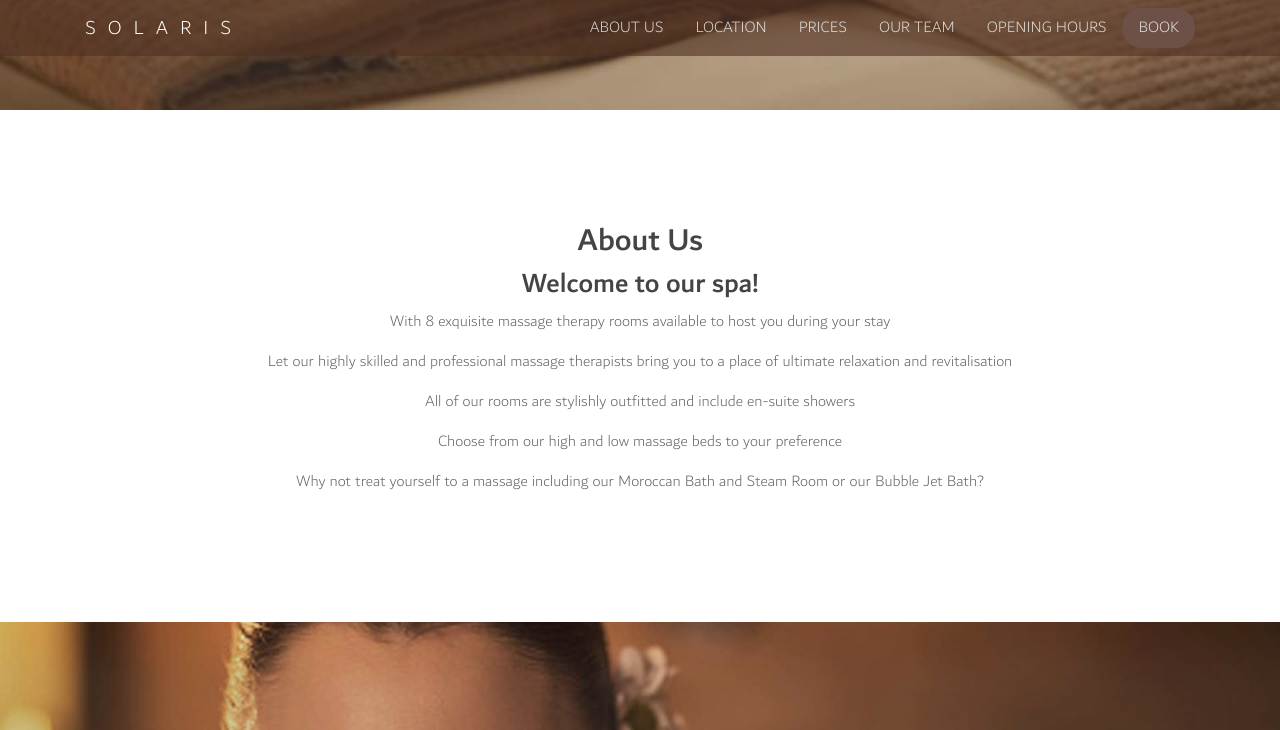
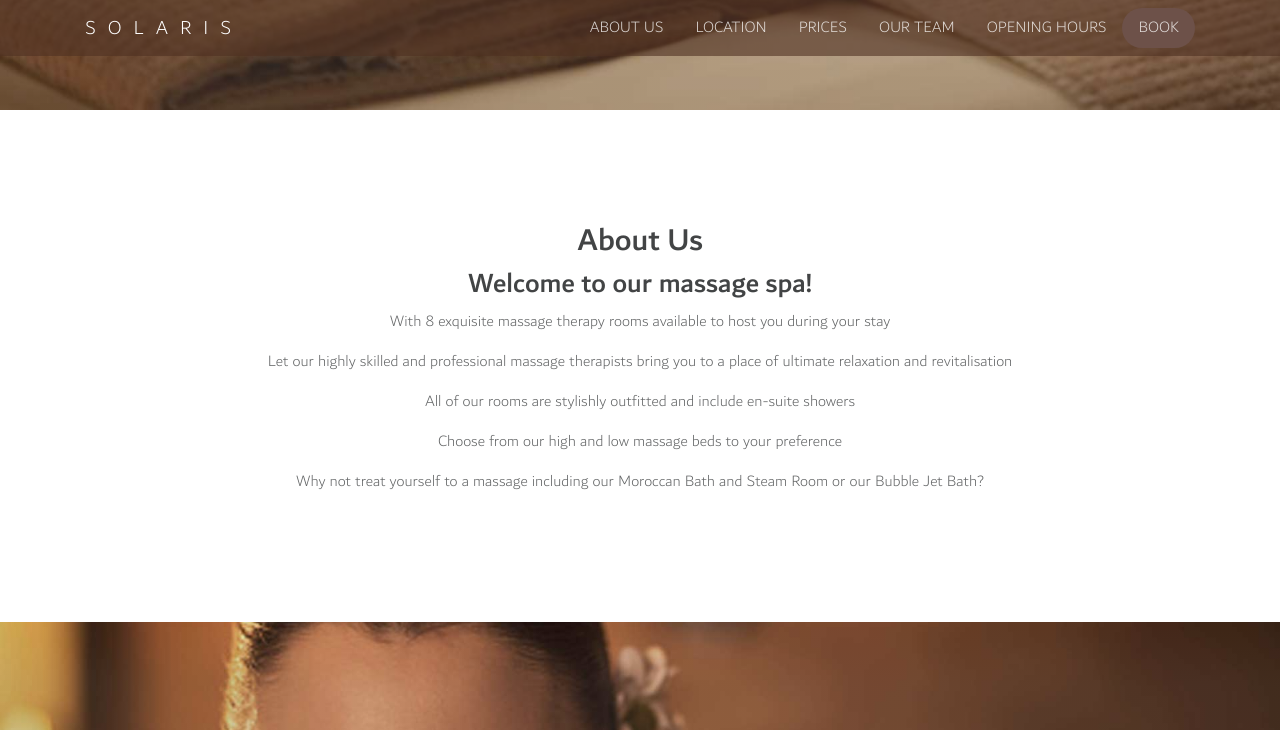
Before and after one commit to solaris-spa/solaris-spa.github.io, a Jekyll site: the page built from index.md, in a window 1280 px wide and 900 px high, scrolled down 790 px, cut to the strip 0-730 px from the top of the window. Built offline with Jekyll 4.4.1, drawn with Linux system fonts in a browser that asks for light colours.

Commit message:
"spa" to "massage spa" in about

```diff
--- a/_includes/about.html
+++ b/_includes/about.html
@@ -1,7 +1,7 @@
 <section id="about">
     <div class="container">
         <h2>About Us</h2>
-        <h3>Welcome to our spa!</h3>
+        <h3>Welcome to our massage spa!</h3>
         <p>With 8 exquisite massage therapy rooms available to host you during your stay</p>
         <p>Let our highly skilled and professional massage therapists bring you to a place of ultimate relaxation and revitalisation</p>
         <p>All of our rooms are stylishly outfitted and include en-suite showers</p>
--- a/assets/js/main.js
+++ b/assets/js/main.js
@@ -8,8 +8,8 @@ $(window).scroll(function() {
 });
 
 // Close the Responsive Menu on Menu Item Click
-$('.navbar-collapse ul li a').click(function() {
-    $('.navbar-toggler:visible').click();
+$(".navbar-collapse ul li a").click(function() {
+    $(".navbar-toggler:visible").click();
 });
 
 // Smooth Scrolling
```
